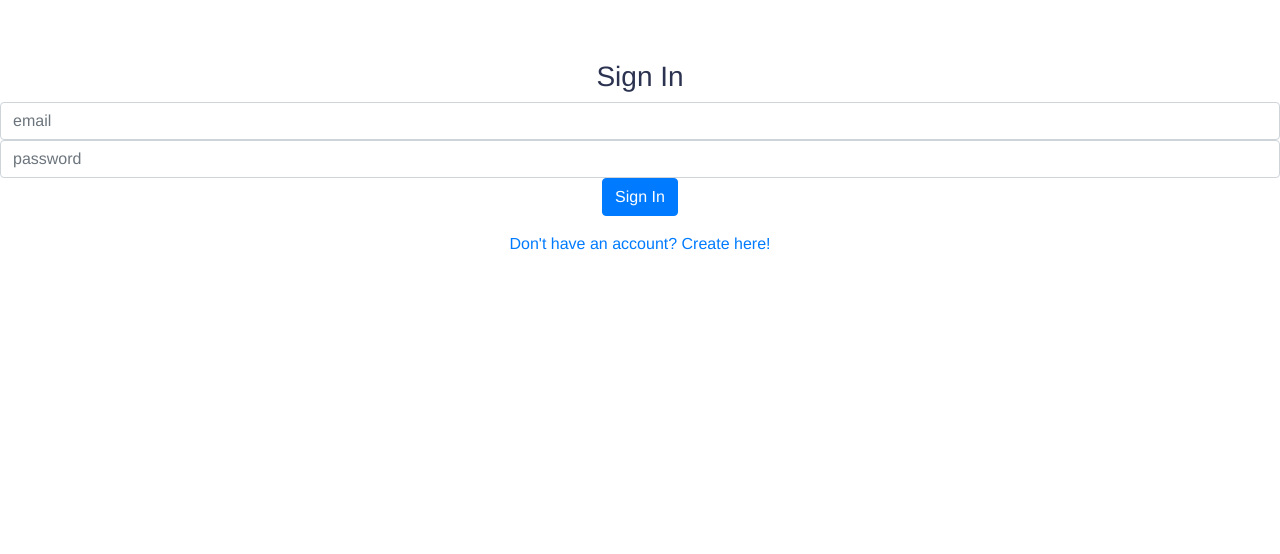
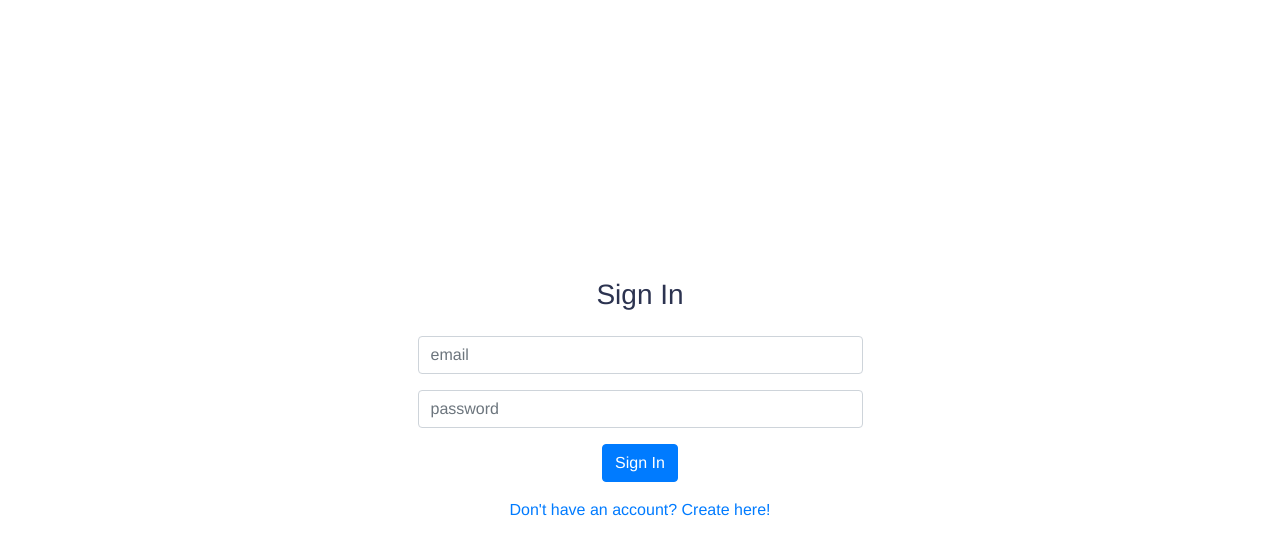
Before and after one commit to jmontejr/turnout, a Vue app: page /signin in a window 1280 px wide. Shown: the top 554 px of the page. Built offline with nearby package versions, Linux system fonts and the light colour scheme; no server answers.

Commit message:
master | modify style SignIn and SignUp components

```diff
--- a/src/assets/scss/base/config.scss
+++ b/src/assets/scss/base/config.scss
@@ -18,6 +18,15 @@
         text: {
             align: center;
         }
-        margin-top: 60px;
+        min-height: 100%;
+        height: 100vh;
+
+        button {
+            cursor: pointer;
+        }
+
+        input[type="checkbox"] {
+            cursor: pointer;
+        }
     }
 }
--- a/src/assets/scss/style.scss
+++ b/src/assets/scss/style.scss
@@ -1,5 +1,2 @@
 @import './base/config.scss';
-@import './components/dashboard.scss';
-@import './components/signin.scss';
-@import './components/signup.scss';
 @import './components/event.scss';
--- a/src/components/Dashboard.vue
+++ b/src/components/Dashboard.vue
@@ -1,5 +1,5 @@
 <template>
-  <div id="dashboard" class="dashboard container">
+  <div id="dashboard" class="dashboard container h-100 mt-3 mt-sm-5">
     <div class="row">
       <div class="col-12">
         <h2>Dashboard</h2>
--- a/src/components/SignIn.vue
+++ b/src/components/SignIn.vue
@@ -1,15 +1,23 @@
 <template>
-  <div id="signin" class="signin">
+  <div id="signin" class="signin container vh-100 vw-100">
+    <div class="row justify-content-center align-items-center vh-100">
+      <div class="col-5">
+
         <div class="from-inline">
-      <h3>Sign In</h3>
+          <h3 class="mb-4">Sign In</h3>
           <div class="form-group">
-        <input type="email" placeholder="email" class="form-control" v-model="email" />
-        <input type="password" placeholder="password" class="form-control" v-model="password" />
+            <input type="email" placeholder="email" class="form-control mb-3" v-model="email" />
+            <input type="password" placeholder="password" class="form-control mb-3" v-model="password" />
             <button class="btn btn-primary" @click="signIn">Sign In</button>
           </div>
         </div>
+
         <p class="text-danger">{{error.message}}</p>
+
         <router-link to="/signup">Don't have an account? Create here!</router-link>
+      </div>
+
+      </div>
   </div>
 </template>
 
--- a/src/components/SignUp.vue
+++ b/src/components/SignUp.vue
@@ -1,17 +1,26 @@
 <template>
-  <div id="signup" class="signup">
-    <div class="from-inline">
-      <h3>Sign Up</h3>
-      <div class="form-group">
-        <input type="email" placeholder="email" class="form-control" v-model="email" />
-        <input type="password" placeholder="password" class="form-control" v-model="password" />
-        <button class="btn btn-primary" @click="signUp">Sign Up</button>
+  <div id="signup" class="signin container vh-100 vw-100">
+    <div class="row justify-content-center align-items-center vh-100">
+      <div class="col-5">
+
+        <div class="from-inline">
+          <h3 class="mb-4">Sign Up</h3>
+          <div class="form-group">
+            <input type="email" placeholder="email" class="form-control mb-3" v-model="email" />
+            <input type="password" placeholder="password" class="form-control mb-3" v-model="password" />
+            <button class="btn btn-primary" @click="signUp">Sign Up</button>
+          </div>
+        </div>
+
+        <p class="text-danger">{{error.message}}</p>
+
+        <router-link to="/signin">Already have an account? Sign in here!</router-link>
       </div>
-    </div>
-    <p class="text-danger">{{ error.message }}</p>
-    <router-link to="/signin">Already have an account? Sign in here!</router-link>
+
+      </div>
   </div>
 </template>
+
 
 <script>
 import { firebaseApp } from "@/firebaseApp.js";
```
Also changed, not shown: src/assets/scss/components/dashboard.scss (deleted), src/assets/scss/components/signin.scss (deleted), src/assets/scss/components/signup.scss (deleted). Lines whose indentation alone changed are shown as unchanged.
